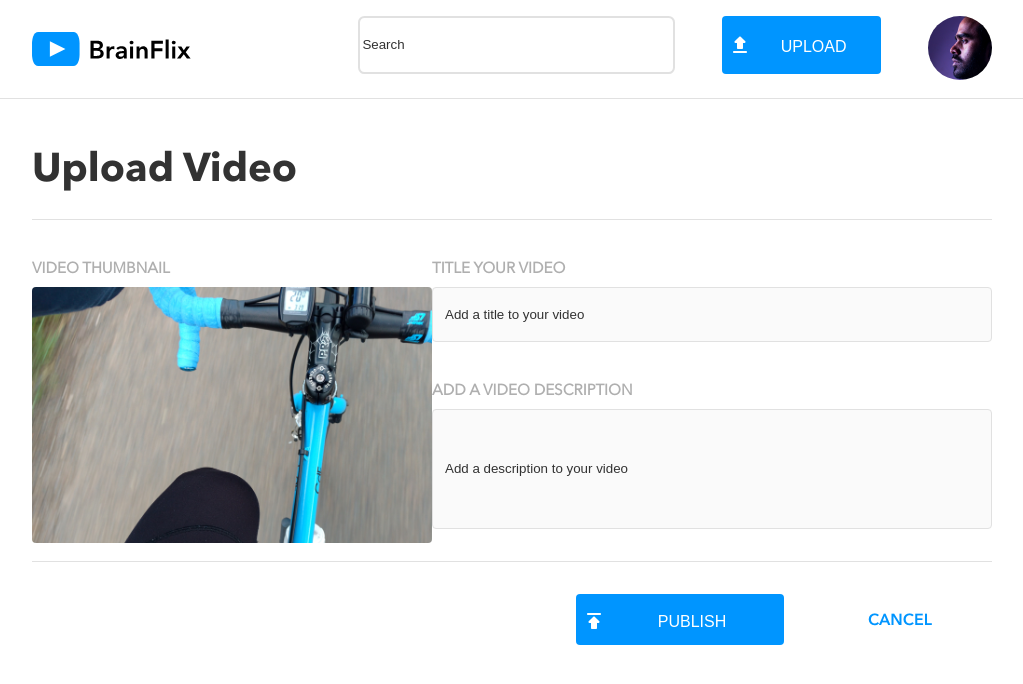
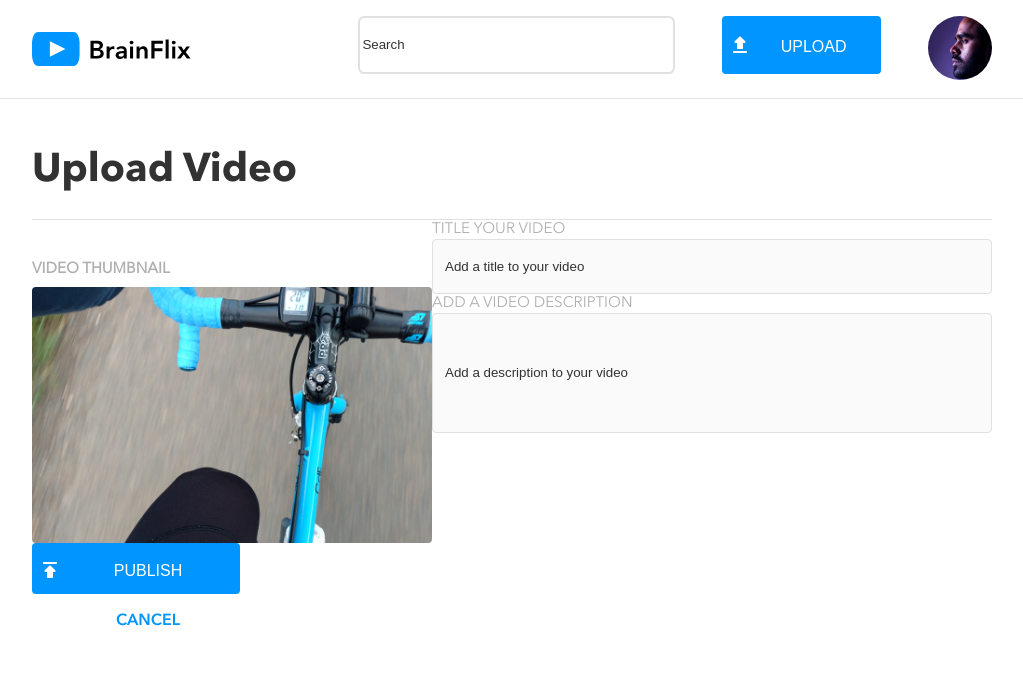
Before and after one commit to muskankapoor97/muskan-kapoor-brainflix, a React (Create React App) app: page /upload in a window 1280 px wide. Shown: the top 684 px of the page, without its empty margins (128-1151 px from the left). Built offline with nearby package versions, Linux system fonts and the light colour scheme.

Commit message:
Added the handleclick function to the form in the upload page so that when a user submits a new video, it posts the video to the API in order to save it to the list of videos.Deleted the publish page

```diff
--- a/src/App.js
+++ b/src/App.js
@@ -3,7 +3,7 @@ import { BrowserRouter, Routes, Route } from "react-router-dom";
 import Home from "./pages/home/Home";
 import VideoUpload from "./pages/videoUpload/VideoUpload";
 import Header from "./components/header/Header";
-import Publish from "./components/publish/Publish";
+
 
 
 function App (){
@@ -15,7 +15,6 @@ return(
       <Routes>
       <Route path="/" element={<Home />} />
       <Route path="upload" element={<VideoUpload />} />
-      <Route path="publish" element={<Publish />} />
       <Route path="videos/:videoId" element={<Home />} />
      </Routes>
      </BrowserRouter>
--- a/src/components/publish/Publish.js
+++ /dev/null
@@ -1,22 +0,0 @@
-import { useNavigate } from "react-router-dom";
-import { useEffect } from "react";
-import "./Publish.scss";
-
-export default function Publish(){
-    const navigate=useNavigate();
-    useEffect(() => {
-      const redirect=setTimeout(()=>{
-        navigate("/")
-      },4000);
-
-      return () => {
-        clearTimeout(redirect);
-      }
-    }, []);
-
-    return (
-        <div>
-            <h1>Thanks for uploading. You will be redirected to Home page in few seconds</h1>
-        </div>
-    );
-}
--- a/src/pages/videoUpload/VideoUpload.js
+++ b/src/pages/videoUpload/VideoUpload.js
@@ -1,11 +1,29 @@
 import "./VideoUpload.scss";
 import { Link } from "react-router-dom";
+import axios from "axios";
+import { useNavigate } from "react-router-dom";
 
 export default function VideoUpload (){
+    const navigate=useNavigate();
+    const handleSubmit = (event) => {
+        event.preventDefault();
+        const newVideo = {
+          title:event.target.title.value,
+          description:event.target.description.value,
+        };
+        console.log(event.target.title.value);
+       axios
+          .post(`http://localhost:8080/videos`, newVideo)
+          .then((response) => {
+           console.log(response);
+          });
+          navigate("/")
+      };
     return (
     <section className="upload">
         <div className="upload__wrapper">
         <h1 className="upload__heading">Upload Video</h1>
+        <form onSubmit={handleSubmit}>
         <div className="upload__flex-wrapper">
         <div className="upload__thumbnail-wrapper">
         <h2 className="upload__subheading">VIDEO THUMBNAIL</h2>
@@ -13,19 +31,19 @@ export default function VideoUpload (){
         </div>
        <div className="upload__form-wrapper">
         <div className="upload__title-wrapper">
-        <h2 className="upload__subheading">TITLE YOUR VIDEO</h2>
-        <input type="text" name="text" placeholder="Add a title to your video" className="upload__input upload__input--title" />
+        <label htmlFor="text" className="upload__subheading">TITLE YOUR VIDEO</label>
+        <input type="text" id="text" name="title" placeholder="Add a title to your video" className="upload__input upload__input--title" />
         </div>
         <div className="upload__description-wrapper">
-        <h2 className="upload__subheading">ADD A VIDEO DESCRIPTION</h2>
-        <input type="textarea" name="textarea" placeholder="Add a description to your video" className="upload__input upload__input--description" />
+        <label htmlFor="description" className="upload__subheading">ADD A VIDEO DESCRIPTION</label>
+        <input type="text" id="description" name="description" placeholder="Add a description to your video" className="upload__input upload__input--description" />
         </div>
         </div>
         </div>
-        <div className="upload__button-wrapper">
-        <Link to={"/publish"}>
+        {/* <div className="upload__button-wrapper"> */}
+
         <button type="submit" className="upload__button upload__button--publish">PUBLISH</button>
-        </Link>
+       </form>
         <Link to={"/"}>
         <button type="submit" className="upload__button upload__button--cancel">CANCEL</button>
         </Link>
@@ -33,7 +51,7 @@ export default function VideoUpload (){
         </div>
 
 
-        </div>
+        {/* </div> */}
         </section>
     );
 }
```
Also changed, not shown: src/components/publish/Publish.scss (deleted).
